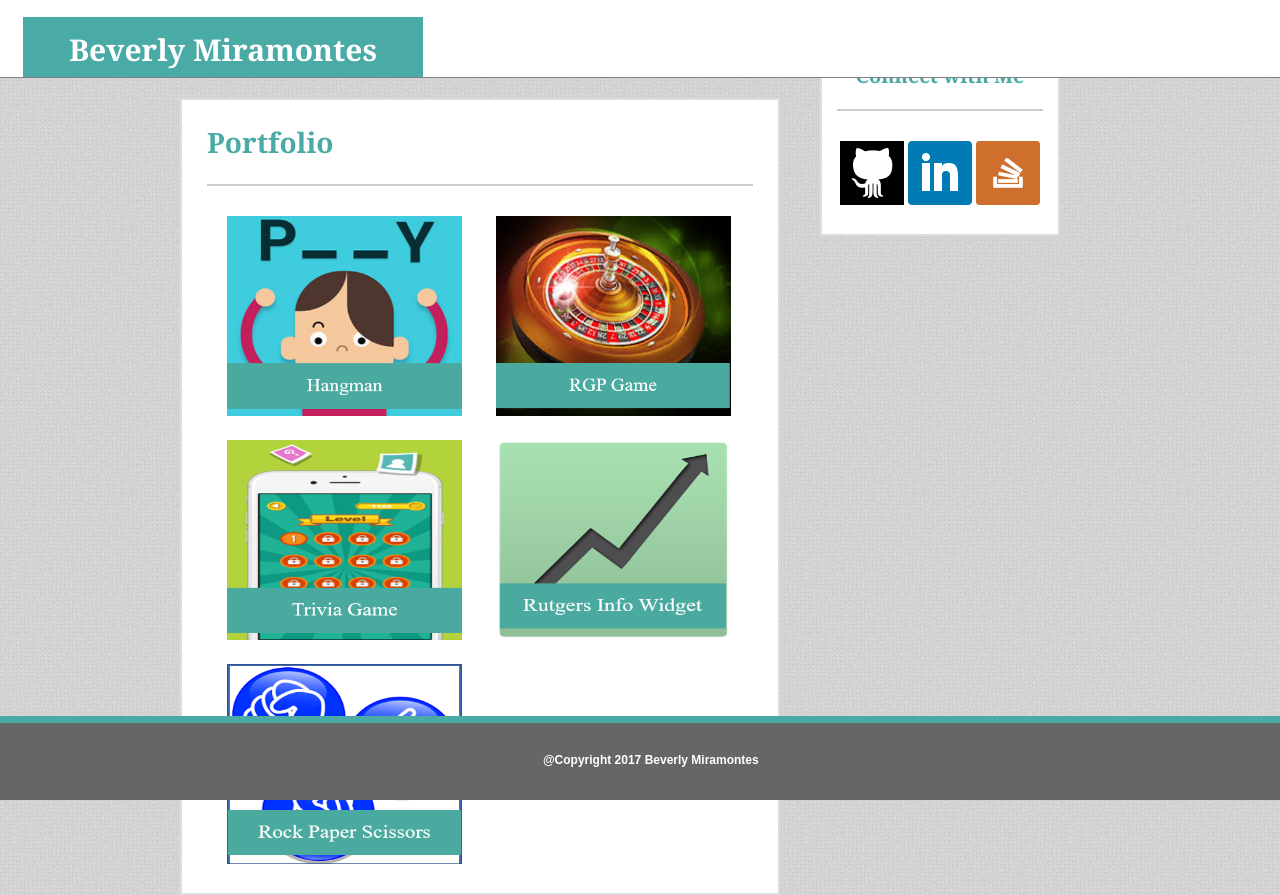
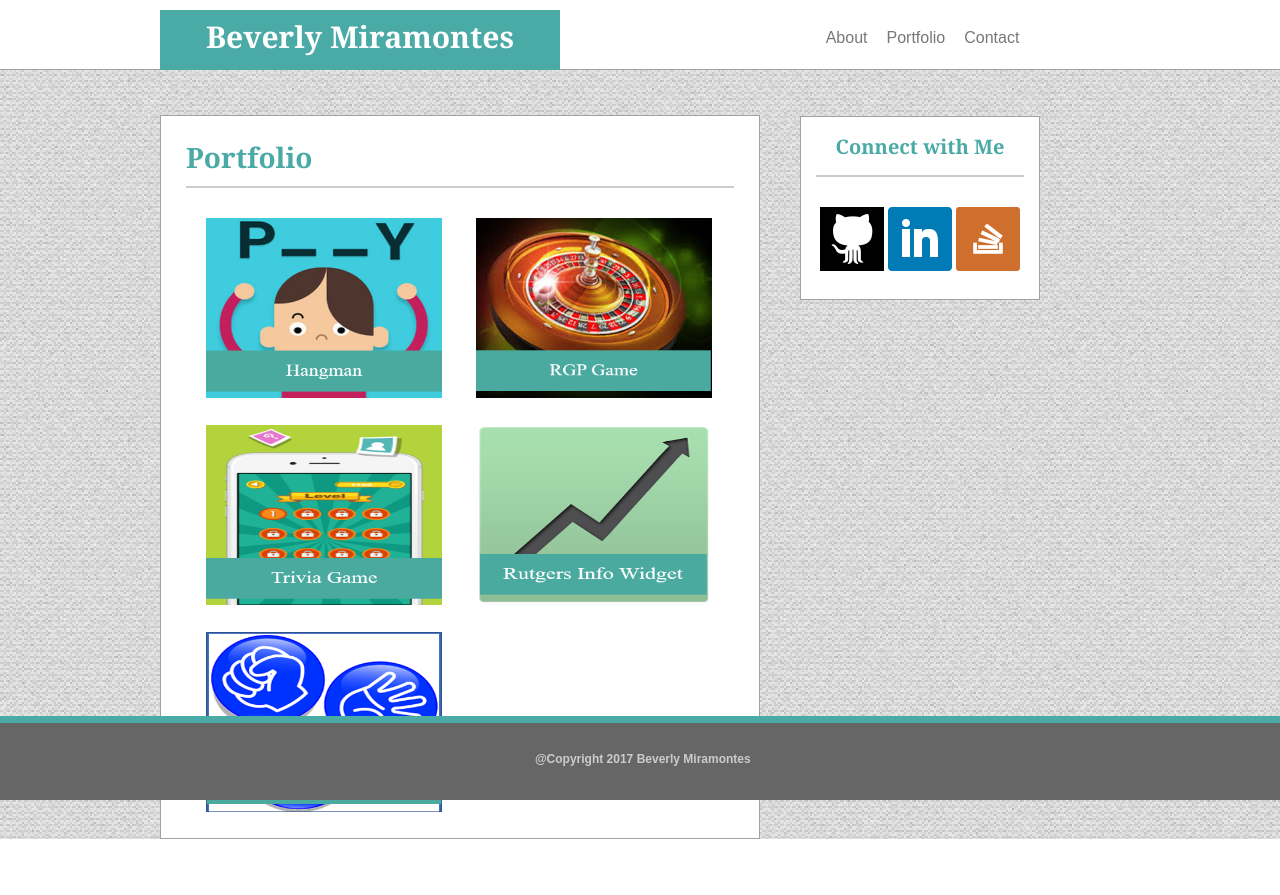
Before and after one commit to bvmiramontes/Basic-Portfolio, a plain HTML site: page portfolio.html in a window 1280 px wide. After the commit the page ends 839 px from the top, so only its background shows below. Drawn offline with Linux system fonts and the light colour scheme.

Commit message:
initial commit

```diff
--- a/assets/css/style.css
+++ b/assets/css/style.css
@@ -1,39 +1,35 @@
 *{
 	box-sizing: border-box;
 }
-
-
-.wrapper{
+.wrapper {
 	width: 960px;
 	position:relative;
 	margin:0 auto 0 auto;
-
 }
-header{
+header {
 	width: 102%;
 	position: relative;
 	background-color: white;
 	padding-bottom:10px;
 	border-bottom-width: 1px;
     border-bottom-style: solid;
-	border-bottom-color: gray;
+    border-bottom-color: rgba(119, 119, 119, 0.69);
 	height: 80px;
 	margin-top:-10px;
 	margin-left: -10px;
 	margin-right:-30px;
 }
 body {
-	background-image: url("../images/squared_metal/squared_metal.png");
+	background-image: url("../images/bindinglight.png");
 }
-
 #logo-large {
 	font-family: 'Georgia', Times, Times New Roman, serif;
 	color:white;
 	text-align: center;
 	position: absolute;
 	padding-top:12px;
-	bottom:-20px;
-	left: 25px;
+	bottom: 0;
+	left: 0;
 	height: 60px;
 	width: 400px;
 	background-color: #4aaaa5;
@@ -41,73 +37,72 @@ body {
 	font-size: 30px;
 	font-weight:bold;
 }
-
-nav{
+nav {
 	background-color:transparent;
 	position: relative;
-	top:-55px;
-	right:60px;
-	padding-right: 0px;
+	top:-40px;
+	right:55px;
+	padding-right: 0;
 	padding-bottom: 10px;
 	width:270px;
     display:inline;
     float:right;
     text-align: center;
 }
-
-nav ul{
+nav ul {
     list-style:none;
 }
-
-
-nav ul li{
+nav ul li {
 	font-family:'Arial', 'Helvetica Neue', Helvetica, sans-serif;
  	color:#777777;
  	margin-right: 15px;
     display:inline-block;
 }
-
-.container{
+.container {
 	margin-left:10px;
 	margin-top: 10px;
-
 }
-
  #main-bio,
  #contact-me,
  #bio-image {
+ 	margin-top: 5px;
     float: left;
  }
-
  #main-bio {
+ 	border-width: 1px;
+    border-style: solid;
+    border-color: rgba(119, 119, 119, 0.69);
+ 	margin-top: 45px;
  	font-family:'Arial', 'Helvetica Neue', Helvetica, sans-serif;
  	color:#777777;
- 	padding-top:0;
- 	padding-left: 25px;
- 	padding-right: 25px;
- 	padding-bottom: 5px;
- 	margin-top:20px;
- 	margin-left: 20px;
+ 	line-height: 1.5;
+ 	padding: 0 25px 20px 25px;
+ 	margin-left: 0;
  	background-color: #ffffff;
   	width: 600px;
-  	border-width: 2px;
-	border-style: solid;
-	border-color: #dddddd;
  650
  }
-
  h2{
+ 	padding-top: 20px;
+ 	padding-bottom: 0;
  	color: #4aaaa5;
  	font-size: 28px;
+ 	font-weight: bold;
  	font-family: 'Georgia', Times, Times New Roman, serif;
  }
  h3{
  	font-size: 20px;
+ 	font-weight: bold;
+ 	padding-top: 20px;
+ 	padding-bottom: 10px;
  	color: #4aaaa5;
  	font-family: 'Georgia', Times, Times New Roman, serif;
  }
  #contact-me {
- 	margin-top:-38px;
+ 	border-width: 1px;
+    border-style: solid;
+    border-color: rgba(119, 119, 119, 0.69);
+ 	margin-top:20px;
  	padding-left: 15px;
  	padding-right: 15px;
  	text-align: center;
@@ -115,23 +110,23 @@ nav ul li{
    	width: 240px;
     margin-left: 40px;
     padding-bottom:25px;
-    border-width: 2px;
-	border-style: solid;
-	border-color: #dddddd;
  }
-
  #bio-image {
    width: 200px;
    height: 200px;
    margin-right: 20px;
+   margin-top: -5px;
  }
+ p {
+ 	margin-top:-10px;
 
+ }
 #sticky {
 	width: 102%;
  	height:84px;
   	padding-top:30px;
  	background:#666666;
-  	color:white;
+  	color: rgb(204, 204, 204);
   	font-weight:bold;
   	font-size:12px;
   	text-align:center;
@@ -144,13 +139,11 @@ nav ul li{
 	font-family:'Arial', 'Helvetica Neue', Helvetica, sans-serif;
 	margin-left: -10px;
 }
-
-hr{
+hr {
    border: 1px solid #cccccc;
    margin-bottom:30px;
 }
-
-a{
+a {
 	color: #777777;
 	text-decoration: none;
 }
@@ -159,22 +152,18 @@ a:link {
     color: #777777;
 	text-decoration: none;
 }
-
 /* visited link */
 a:visited {
    color: #777777;
 }
-
 /* mouse over link */
 a:hover {
    color: #777777;
 }
-
 /* selected link */
 a:active {
    color: #777777;
 }
-
 input[type=text], select, textarea {
     width: 100%;
     font-size: 16px;
@@ -197,13 +186,13 @@ input[type=submit] {
     margin-top: 5px;
     margin-bottom: 20px;
 }
-
 label{
 	font-size: 20px;
 }
 .splitimage {
 	position: relative;
 	width: 43%;
+	height:30%;
 	margin-bottom: 20px;
 	margin-left: 20px;
 	margin-right: 10px;
@@ -211,6 +200,7 @@ label{
 }
 div.container {
   width: 100%;
+  height:600px;
   max-width: 960px;
   margin: 0 auto; /* to center the container */
 }
@@ -220,3 +210,4 @@ h4 {
    left: 0;
    width: 40%;
 }
+.clear { clear: both; height: 60px; }
--- a/portfolio.html
+++ b/portfolio.html
@@ -4,39 +4,39 @@
 	<title>Basic-Portfolio-Miramontes</title>
 <script src=""></script>
 	<!-- Linking CSS -->
+<link rel="stylesheet" type="text/css" href="assets/css/reset.css">
 <link rel="stylesheet" type="text/css" href="assets/css/style.css">
 </head>
 <style>
-
 </style>
 <body>
 <header>
+</header>
+<div class="wrapper">
  <h1 id="logo-large">Beverly Miramontes</h1>
     <nav>
         <ul>
-            <li><a href="#">About</a></li>
-            <li><a href="#">Portfolio</a></li>
-            <li><a href="#">Contact</a></li>
+            <li><a href="">About</a></li>
+            <li><a href="">Portfolio</a></li>
+            <li><a href="">Contact</a></li>
         </ul>
     </nav>
-</header>
-<div class="wrapper">
     <section id="main-bio">
       	<h2>Portfolio</h2>
       	<hr>
       <div class="container">
-                    <img class="splitimage" src="assets/images/hangman2.png" width="220" height="200" alt="">
-
-
-                     <img class="splitimage" src="assets/images/rpggame2.png" width="220" height="200" alt="">
-
-                        <img class="splitimage" src="assets/images/triviagame2.png" width="150" height="200" alt="">
-                     <img class="splitimage" src="assets/images/rutgers2.png" width="150" height="200" alt="">
-                     <img class="splitimage" src="assets/images/rps2.png" width="150" height="200" alt="">
+        <a href="">
+        <img class="splitimage" src="assets/images/hangman2.png" width="
+        220" height="200" alt=""></a>
+         <a href="">
+        <img class="splitimage" src="assets/images/rpggame2.png" width="220" height="200" alt=""></a>
+        <a href="">
+        <img class="splitimage" src="assets/images/triviagame2.png" width="150" height="200" alt=""></a>
+        <a href="">
+        <img class="splitimage" src="assets/images/rutgers2.png" width="150" height="200" alt=""></a>
+        <a href="">
+        <img class="splitimage" src="assets/images/rps2.png" width="150" height="200" alt=""></a>
       </div>
-
-
-
       </div>
     </section>
     <section id="contact-me">
@@ -53,7 +53,6 @@
     	</a>
     </section>
   </div>
-</div>
 <footer id="sticky">@Copyright 2017 Beverly Miramontes</footer>
 <script type="text/javascript" src="logic.js"></script>
 </body>
```
Also changed, not shown: contact.html (+9 -18 lines), index.html (+9 -11 lines), assets/images/bindinglight.png (added), assets/images/creampixels.png (added), assets/images/darkexa.png (added), assets/images/hangman.jpg (deleted), assets/images/rpggame.jpg (deleted), assets/images/squared_metal/readme.txt (deleted), assets/images/squared_metal/squared_metal.png (deleted), assets/images/squared_metal/squared_metal_@2X.png (deleted), assets/images/squaredmetal.png (added), assets/images/triviagame.jpg (deleted). Lines whose indentation alone changed are shown as unchanged.
